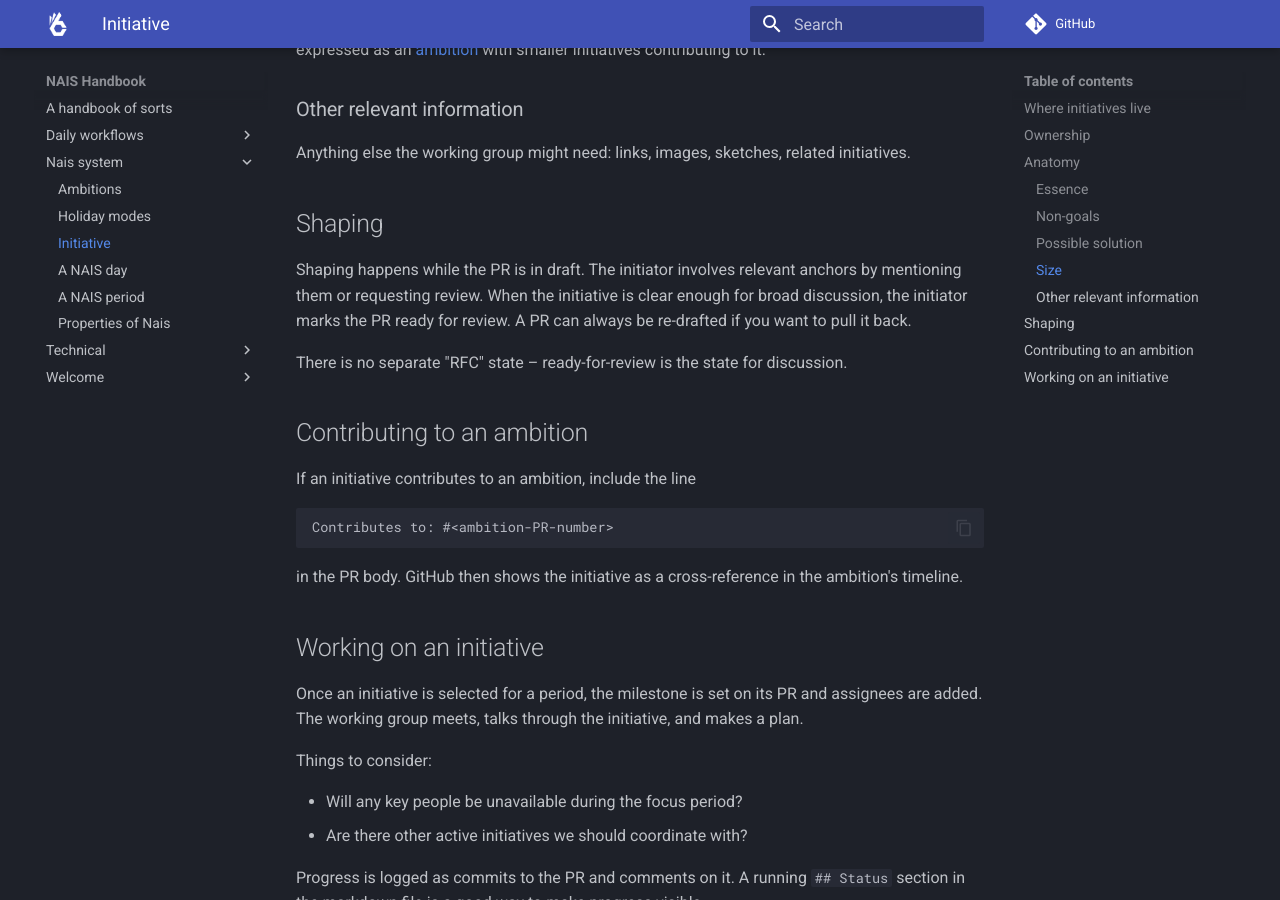
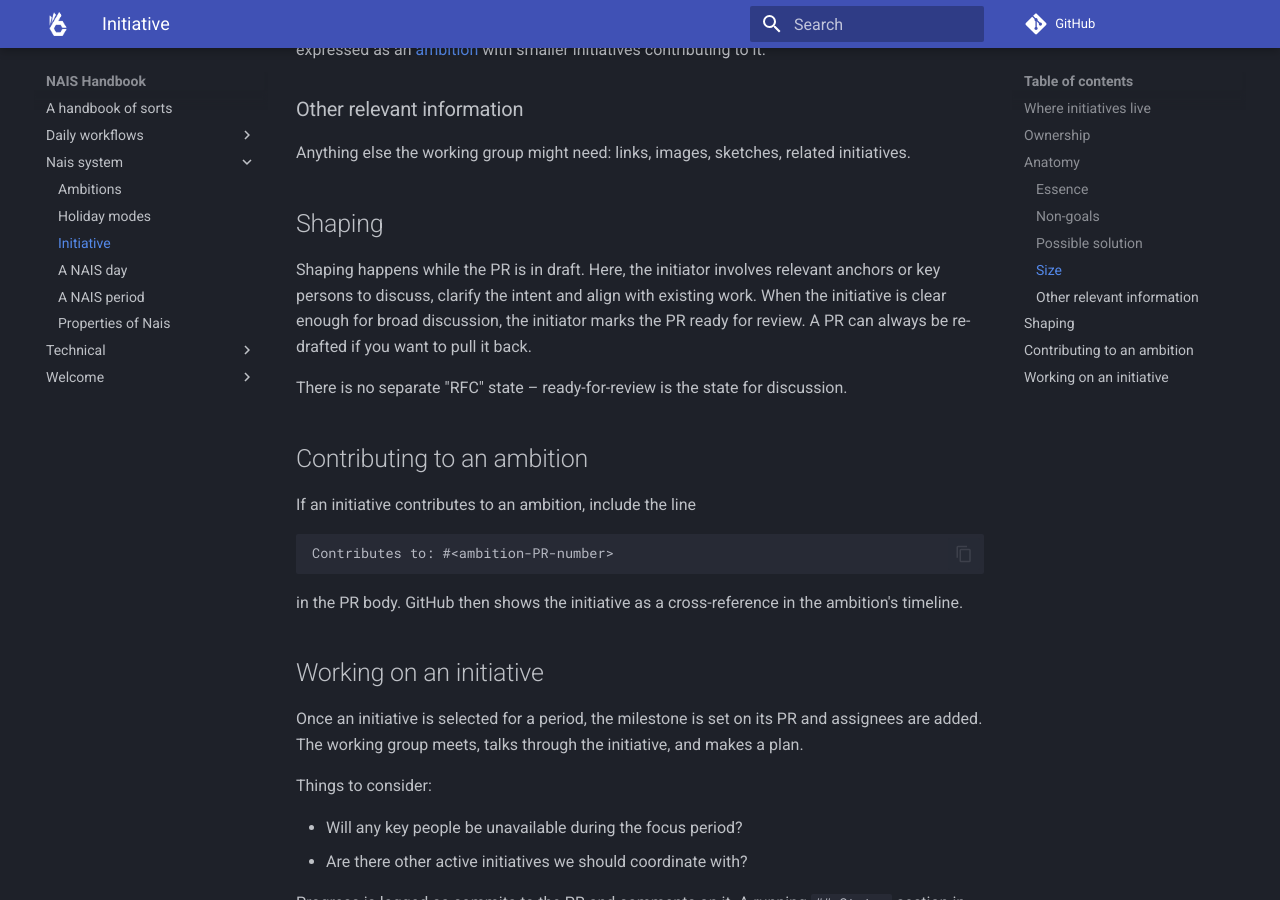
Before and after one commit to nais/handbook, an MkDocs documentation site: the page built from docs/nais-system/initiatives.md, in a window 1280 px wide and 900 px high, scrolled down 2473 px. Built offline with MkDocs 1.6.1 and Material for MkDocs 9.7.7, drawn with Linux system fonts in a browser that asks for light colours; comment, search, counter and statistics services are not loaded.

Commit message:
Rephrase around anchor involvement

```diff
--- a/docs/nais-system/initiatives.md
+++ b/docs/nais-system/initiatives.md
@@ -72,7 +72,7 @@ Anything else the working group might need: links, images, sketches, related ini
 
 ## Shaping
 
-Shaping happens while the PR is in draft. The initiator involves relevant anchors by mentioning them or requesting review. When the initiative is clear enough for broad discussion, the initiator marks the PR ready for review. A PR can always be re-drafted if you want to pull it back.
+Shaping happens while the PR is in draft. Here, the initiator involves relevant anchors or key persons to discuss, clarify the intent and align with existing work. When the initiative is clear enough for broad discussion, the initiator marks the PR ready for review. A PR can always be re-drafted if you want to pull it back.
 
 There is no separate "RFC" state – ready-for-review is the state for discussion.
 
```
